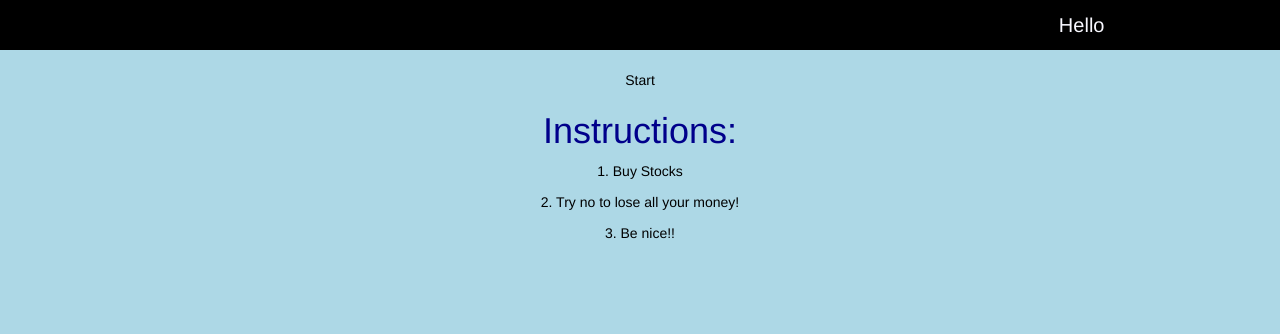
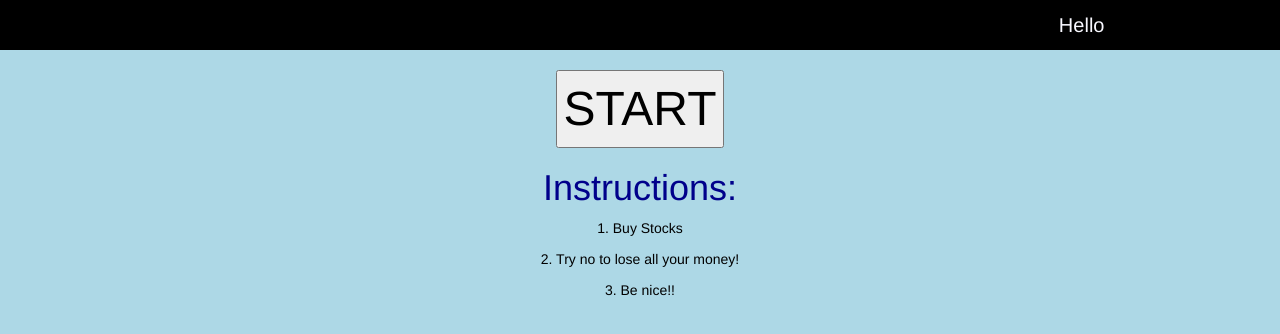
Before and after one commit to ConUHacks/LitCoin, a website: page stuff/index.html in a window 1280 px wide. Drawn offline with nearby package versions, Linux system fonts and the light colour scheme; some packages are replaced by stand-ins of ours; a script that the page names is missing.

Commit message:
delete old

```diff
--- a/stuff/index.html
+++ b/stuff/index.html
@@ -1,5 +1,5 @@
 <!DOCTYPE html>
-<html>
+
 <head>
     <link rel="stylesheet" href="https://maxcdn.bootstrapcdn.com/bootstrap/3.3.7/css/bootstrap.min.css">
     <link rel="stylesheet" href="css/styles.css">
@@ -15,7 +15,7 @@
     </nav>
 
     <main>
-        <div class="poopoo">Start</div>
+        <button type="button">START</button>
 
         <h1>Instructions: </h1>
 
@@ -25,16 +25,8 @@
     </main>
 
 
-    <script src="libs/jquery-2.0.2.min.js"></script>
-
-    <script src="libs/textFit.min.js"></script>
-
-    <script src="libs/fastclick.js"></script>
-
+    <script src="lib/jquery-2.2.4.js"></script>
     <script src="/socket.io/socket.io.js"></script>
-
     <script src="app.js"></script>
 
-
 </body>
-</html>
```
